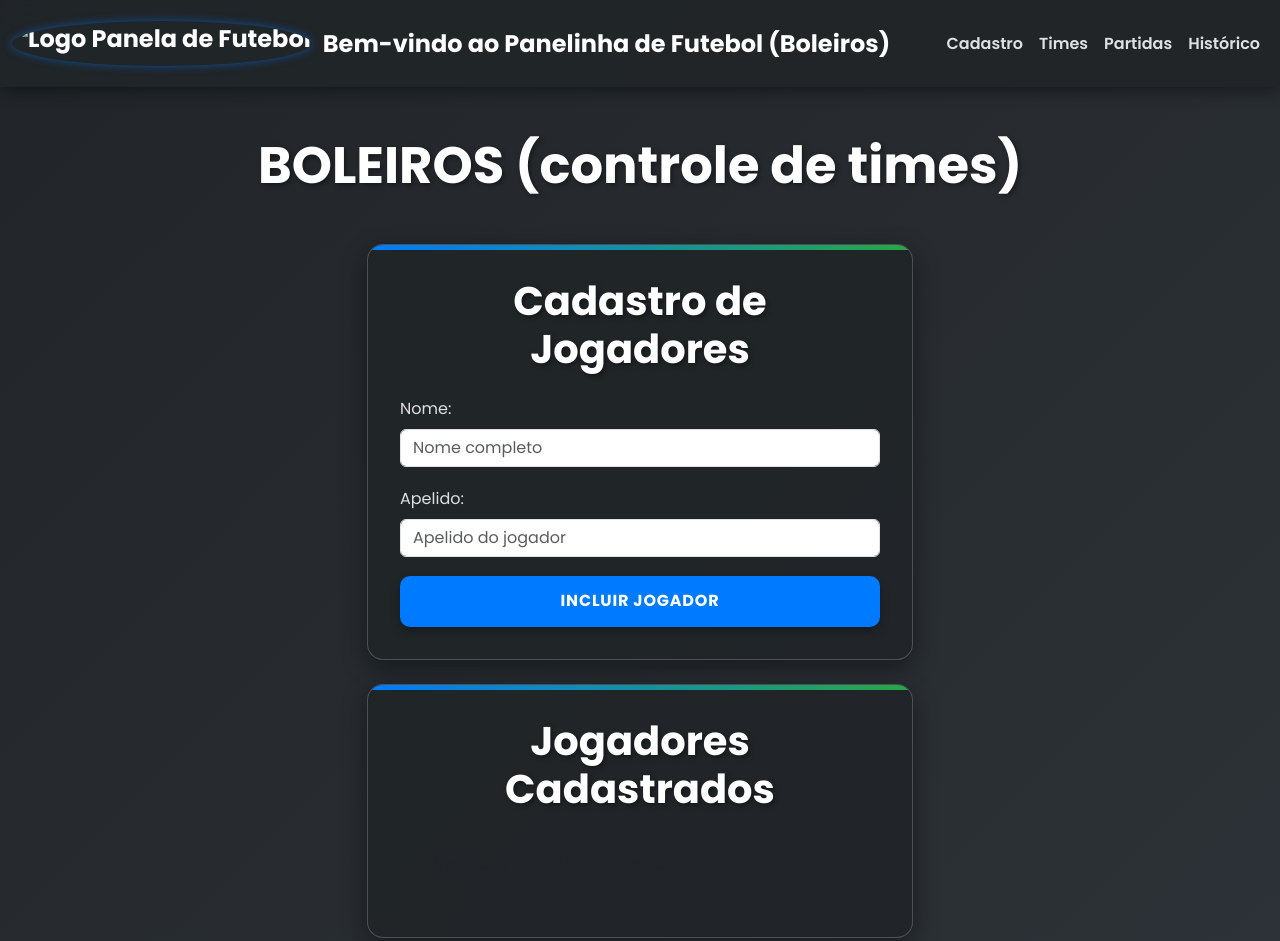
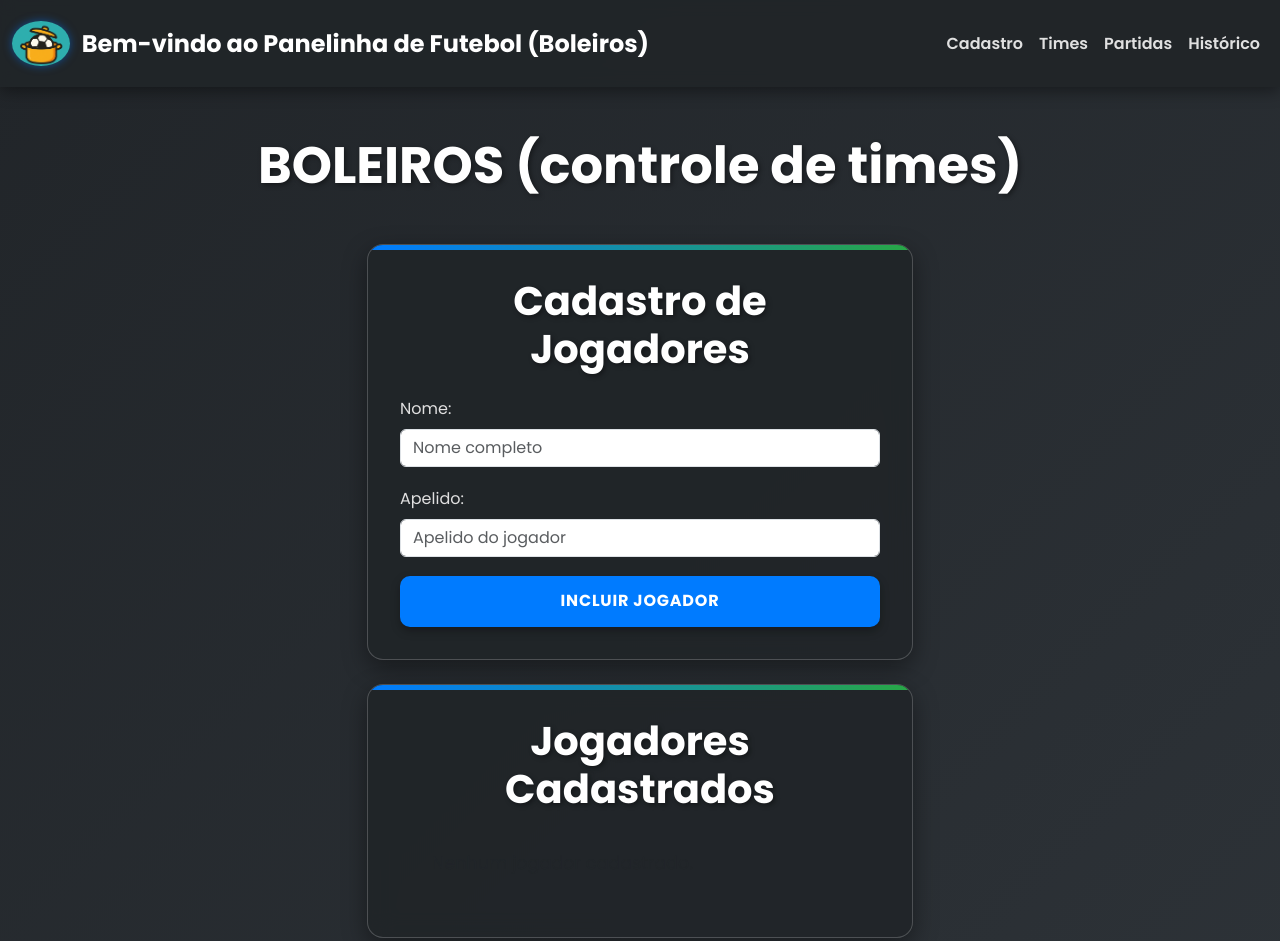
Before and after one commit to JOHNYVICTOR/futebol, a plain HTML site: page index.html in a window 1280 px wide. Shown: the top 941 px of the page. Drawn offline with nearby package versions, Linux system fonts and the light colour scheme; a script that the page names is missing.

Commit message:
Update index.html

```diff
--- a/index.html
+++ b/index.html
@@ -578,7 +578,7 @@
     <nav class="navbar navbar-expand-lg">
         <div class="container-fluid">
             <a class="navbar-brand" href="#">
-                <img src="assets/panela_de_futebol_img.jpg" alt="Logo Panela de Futebol">
+                <img src="panela_de_futebol_img.jpg" alt="Logo Panela de Futebol">
                 Bem-vindo ao Panelinha de Futebol (Boleiros)
             </a>
             <button class="navbar-toggler" type="button" data-bs-toggle="collapse" data-bs-target="#navbarNav" aria-controls="navbarNav" aria-expanded="false" aria-label="Toggle navigation">
```
